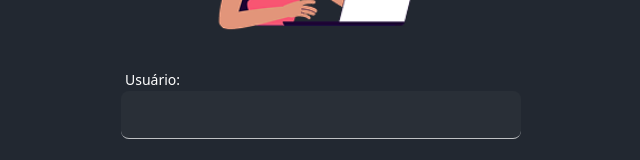
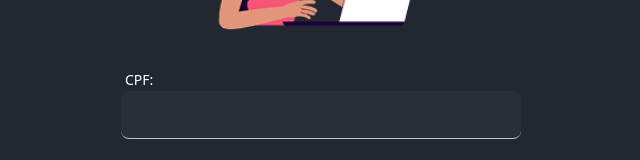
Before and after one commit to Fconeto/SIGEN, a Next.js app in the folder sigen-frontend/: page /auth/login in a window 1280 px wide. Shown: the part 335-495 px from the top of the page, without its empty margins (319-959 px from the left). Built offline with nearby package versions, Linux system fonts and the light colour scheme.

Commit message:
feature/15-27
documentos

```diff
--- /dev/null
+++ b/package.json
@@ -0,0 +1,5 @@
+{
+  "dependencies": {
+    "imask": "^7.6.1"
+  }
+}
--- /dev/null
+++ b/sigen-frontend/src/app/agent/page.tsx
@@ -0,0 +1,67 @@
+"use client";
+
+import MenuScreen from "@/app_features/menu-screen/menu-screen";
+import {
+  Calendar,
+  ClipboardList,
+  FileText,
+  SprayCanIcon as Spray,
+  Search,
+  Users,
+  Home,
+} from "lucide-react";
+import { SigenAppLayout } from "@/components/sigen-app-layout";
+import { useRouter } from "next/navigation";
+
+export default function HomePage() {
+  const router = useRouter();
+
+  const handleLogout = () => {
+    console.log("Logout clicked");
+  };
+
+  return (
+    <SigenAppLayout
+      headerTitle="Página Inicial"
+      showLogoutButton
+      onLogoutClick={() => console.log("Sair")}
+    >
+      <MenuScreen
+        menuConfigurations={[
+          {
+            id: "cadastro-residencia",
+            label: "Cadastro de Residência",
+            icon: <Home className="w-5 h-5" />,
+            action: () => {
+              router.push("/agent/register-house");
+            },
+          },
+          {
+            id: "pesquisa",
+            label: "Pesquisa",
+            icon: <Search className="w-5 h-5" />,
+            action: () => {},
+          },
+          {
+            id: "borrifacao",
+            label: "Borrifação",
+            icon: <Spray className="w-5 h-5" />,
+            action: () => {},
+          },
+          {
+            id: "cadastro-pit",
+            label: "Cadastro de PIT",
+            icon: <ClipboardList className="w-5 h-5" />,
+            action: () => {},
+          },
+          {
+            id: "pesquisa-pit",
+            label: "Pesquisa de PIT",
+            icon: <Search className="w-5 h-5" />,
+            action: () => {},
+          },
+        ]}
+      />
+    </SigenAppLayout>
+  );
+}
--- /dev/null
+++ b/sigen-frontend/src/app/agent/register-house/page.tsx
@@ -0,0 +1,7 @@
+"use client";
+
+import HouseRegistrationForm from "@/app_features/house-register-form/house-register-form";
+
+export default function AgentRegisterHouse() {
+  return <HouseRegistrationForm></HouseRegistrationForm>;
+}
--- a/sigen-frontend/src/app/auth/login/page.tsx
+++ b/sigen-frontend/src/app/auth/login/page.tsx
@@ -12,21 +12,22 @@ import {
   SigenDialog,
   SigenDialogProps,
 } from "@/components/sigen-dialog";
+import { CPF } from "@/domain/entities/document";
 
 interface LoginForm {
-  user: string;
+  cpf: string;
   password: string;
 }
 
 export default function AgentRegistrationForm() {
   const { values, errors, handleChange, validateForm, resetForm } = useForm(
     {
-      user: "",
+      cpf: "",
       password: "",
     }as LoginForm,
     {
-      user: [
-        validators.required("Campo obrigatório"),
+      cpf: [
+        validators.condition((cpf) => CPF.isValid(cpf), "CPF inválido"),
         validators.minLength(6, "Mínimo 6 caracteres"),
       ],
       password: [
@@ -78,17 +79,18 @@ export default function AgentRegistrationForm() {
       </div>
         <form onSubmit={handleSubmit} className="space-y-4 mt-3">
           <SigenFormField
-            id="user"
-            label="Usuário:"
+            id="cpf"
+            label="CPF:"
             labelStyle="text-white font-normal"
-            error={errors.user}
+            error={errors.cpf}
           >
             <SigenInput
-              id="user"
-              value={values.user}
-              onChange={(e) => handleChange("user", e.target.value)}
+              id="cpf"
+              value={values.cpf}
+              mask={CPF.mask}
+              onChange={(e) => handleChange("cpf", e.target.value)}
               className="bg-[#292F37] border-0 border-b border-white/70 text-gray-200"
-              aria-invalid={!!errors.user}
+              aria-invalid={!!errors.cpf}
             />
           </SigenFormField>
 
--- a/sigen-frontend/src/app/chieft-agent/register/page.tsx
+++ b/sigen-frontend/src/app/chieft-agent/register/page.tsx
@@ -14,6 +14,17 @@ import {
   SigenDialog,
   SigenDialogProps,
 } from "@/components/sigen-dialog";
+import { useRouter } from "next/navigation";
+import { CPF } from "@/domain/entities/document";
+
+interface AgentForm {
+  agentId: string;
+  agentName: string;
+  team: AgentTeam | undefined;
+  cpf: string;
+  password: string;
+  confirmPassword: string;
+}
 
 export default function AgentRegistrationForm() {
   const { values, errors, handleChange, validateForm, resetForm } = useForm(
@@ -22,7 +33,9 @@ export default function AgentRegistrationForm() {
       agentName: "",
       team: "",
       password: "",
-    },
+      confirmPassword: "",
+      cpf: "",
+    } as AgentForm,
     {
       agentId: [
         validators.required("Campo obrigatório"),
@@ -33,6 +46,13 @@ export default function AgentRegistrationForm() {
         validators.minLength(6, "Mínimo 6 caracteres"),
       ],
       team: [validators.required("Campo obrigatório")],
+      cpf: [
+        validators.required("Campo obrigatório"),
+        validators.condition(
+          (value) => CPF.isValid(value ?? ""),
+          "CPF inválido"
+        ),
+      ],
       password: [
         validators.required("Campo obrigatório"),
         validators.minLength(6, "Mínimo 6 caracteres"),
@@ -80,6 +100,18 @@ export default function AgentRegistrationForm() {
               value={values.agentName}
               onChange={(e) => handleChange("agentName", e.target.value)}
               aria-invalid={!!errors.agentName}
+              placeholder="Digite o nome do agente"
+            />
+          </SigenFormField>
+
+          <SigenFormField id="cpf" label="CPF do agente:" error={errors.cpf}>
+            <SigenInput
+              id="cpf"
+              mask={CPF.mask}
+              value={values.cpf}
+              onChange={(e) => handleChange("cpf", e.target.value)}
+              aria-invalid={!!errors.cpf}
+              placeholder="Digite o CPF do agente"
             />
           </SigenFormField>
 
--- a/sigen-frontend/src/components/sigen-input.tsx
+++ b/sigen-frontend/src/components/sigen-input.tsx
@@ -1,13 +1,29 @@
-"use client";
-
-import type React from "react";
+import React, { useEffect, useRef } from "react";
+import IMask, { InputMask } from "imask";
 import { cn } from "@/lib/utils";
 
-interface SigenInputProps extends React.InputHTMLAttributes<HTMLInputElement> {}
+interface SigenInputProps extends React.InputHTMLAttributes<HTMLInputElement> {
+  mask?: string;
+}
 
-export function SigenInput({ className, ...props }: SigenInputProps) {
+export function SigenInput({ className, mask, ...props }: SigenInputProps) {
+  const inputRef = useRef<HTMLInputElement>(null);
+  const maskRef = useRef<InputMask<any> | null>(null);
+
+  useEffect(() => {
+    if (inputRef.current && mask) {
+      maskRef.current = IMask(inputRef.current, { mask });
+
+      return () => {
+        maskRef.current?.destroy();
+        maskRef.current = null;
+      };
+    }
+  }, [mask]);
+
   return (
     <input
+      ref={inputRef}
       className={cn(
         "w-full h-12 px-3 py-2 bg-white border border-gray-300 rounded-md text-sm focus:outline-none focus:border-gray-400 transition-colors",
         className
--- /dev/null
+++ b/sigen-frontend/src/domain/entities/document.ts
@@ -0,0 +1,56 @@
+export abstract class Documento {
+    static mask: string = "";
+
+    static strip(value: string): string {
+        return value.replace(/\D/g, "");
+    }
+    static format(value: string): string {
+        return value;
+    }
+
+    static isValid(value: string): boolean {
+        return value.length > 0;
+    }
+}
+
+export class CPF extends Documento {
+    static mask: string = "000.000.000-00";
+
+    static format(value: string): string {
+        const stripped = this.strip(value);
+
+        if (stripped.length !== 11) return value;
+
+        return stripped.replace(
+            /^(\d{3})(\d{3})(\d{3})(\d{2})$/,
+            "$1.$2.$3-$4"
+        );
+    }
+
+    static isValid(value: string): boolean {
+        const cpf = this.strip(value);
+
+        if (!cpf || cpf.length !== 11 || /^(\d)\1{10}$/.test(cpf)) {
+            return false;
+        }
+
+        let sum = 0;
+        for (let i = 0; i < 9; i++) {
+            sum += parseInt(cpf.charAt(i)) * (10 - i);
+        }
+
+        let rest = (sum * 10) % 11;
+        if (rest === 10 || rest === 11) rest = 0;
+        if (rest !== parseInt(cpf.charAt(9))) return false;
+
+        sum = 0;
+        for (let i = 0; i < 10; i++) {
+            sum += parseInt(cpf.charAt(i)) * (11 - i);
+        }
+
+        rest = (sum * 10) % 11;
+        if (rest === 10 || rest === 11) rest = 0;
+
+        return rest === parseInt(cpf.charAt(10));
+    }
+}
--- a/sigen-frontend/src/hooks/useform.ts
+++ b/sigen-frontend/src/hooks/useform.ts
@@ -9,8 +9,18 @@ export const validators = {
         (v: string) => (!v ? msg : undefined),
 
     minLength: (min: number, msg?: string) =>
-        (v: string) =>
-            v.length < min ? msg ?? `Mínimo ${min} caracteres` : undefined,
+        (v: string | undefined) =>
+            !v ? msg : v.length < min ? msg ?? `Mínimo ${min} caracteres` : undefined,
+    equal: (compare: string, msg?: string) => (v: string | undefined) => v !== compare ? msg : undefined,
+    equalField: <T>(otherField: keyof T, msg?: string): ValidatorFn<T> =>
+        (v, values) =>
+            v !== values[otherField] ? msg ?? "Valores não coincidem" : undefined,
+    condition: <T>(
+        predicate: (value: T[keyof T]) => boolean,
+        msg?: string
+    ): ValidatorFn<T> => (value, values) =>
+            predicate(value) ? undefined : msg ?? "Valor inválido",
+
 };
 
 
--- a/sigen-frontend/src/middleware.ts
+++ b/sigen-frontend/src/middleware.ts
@@ -1,5 +1,5 @@
 import { NextResponse } from "next/server";
-import type { NextRequest } from "next/server";
+import { NextRequest } from "next/server";
 import { GlobalService } from "./services/global-service";
 import { UserRole } from "./domain/entities/user";
 import { baseUrlNormalized } from "./lib/utils";
```
Also changed, not shown: 1 other file (tests, documents, lock files or other folders).
